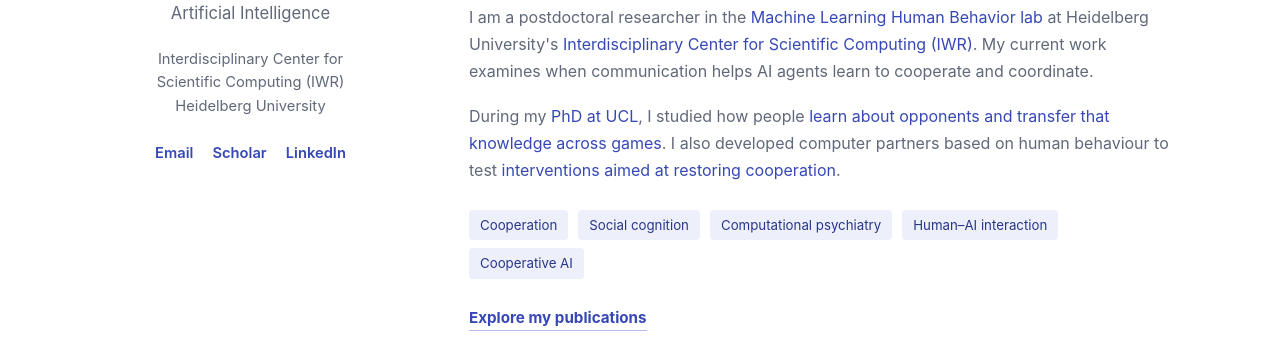
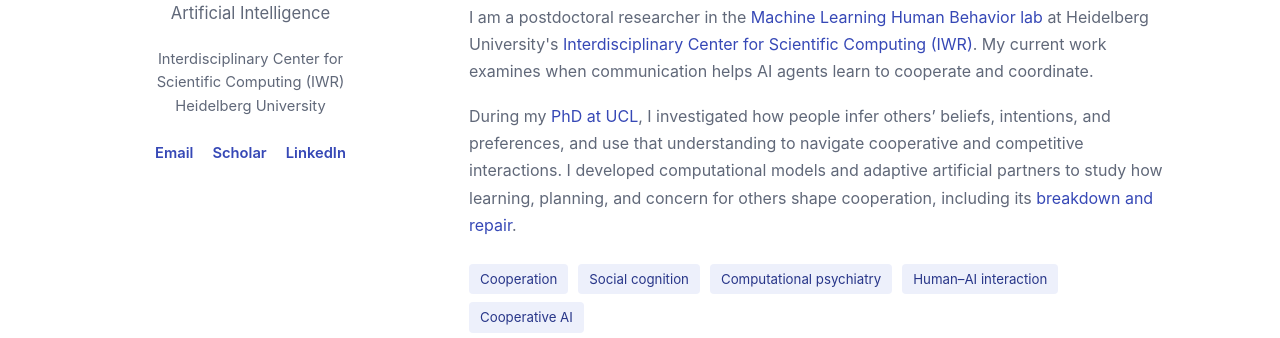
Before and after one commit to ismailg/ismailg.github.io, a plain HTML site: page index.html in a window 1280 px wide. Shown: the part 462-800 px from the top of the page. Drawn offline with Linux system fonts and the light colour scheme.

Commit message:
Describe the broader scope of UCL doctoral research

```diff
--- a/index.html
+++ b/index.html
@@ -38,7 +38,7 @@
         <p class="lead">I study how cooperation emerges, is maintained and breaks-down among humans, among artificial agents, and between humans and AI.</p>
         <p>My work connects <strong>computational cognitive science</strong> and <strong>artificial intelligence</strong>, combining behavioural experiments, computational models, and simulations of interacting agents.</p>
         <p>I am a postdoctoral researcher in the <a href="https://humml.iwr.uni-heidelberg.de/team/">Machine Learning Human Behavior lab</a> at Heidelberg University's <a href="https://www.iwr.uni-heidelberg.de/en">Interdisciplinary Center for Scientific Computing (IWR)</a>. My current work examines when communication helps AI agents learn to cooperate and coordinate.</p>
-        <p>During my <a href="https://discovery.ucl.ac.uk/id/eprint/10168000/">PhD at UCL</a>, I studied how people <a href="https://doi.org/10.1007/s42113-022-00133-6">learn about opponents and transfer that knowledge across games</a>. I also developed computer partners based on human behaviour to test <a href="https://doi.org/10.5334/cpsy.178">interventions aimed at restoring cooperation</a>.</p>
+        <p>During my <a href="https://discovery.ucl.ac.uk/id/eprint/10168000/">PhD at UCL</a>, I investigated how people infer others’ beliefs, intentions, and preferences, and use that understanding to navigate cooperative and competitive interactions. I developed computational models and adaptive artificial partners to study how learning, planning, and concern for others shape cooperation, including its <a href="https://doi.org/10.5334/cpsy.178">breakdown and repair</a>.</p>
         <div class="interest-list" aria-label="Research interests"><span>Cooperation</span><span>Social cognition</span><span>Computational psychiatry</span><span>Human–AI interaction</span><span>Cooperative AI</span></div>
         <a class="text-link" href="#publications">Explore my publications</a>
       </div>
```
